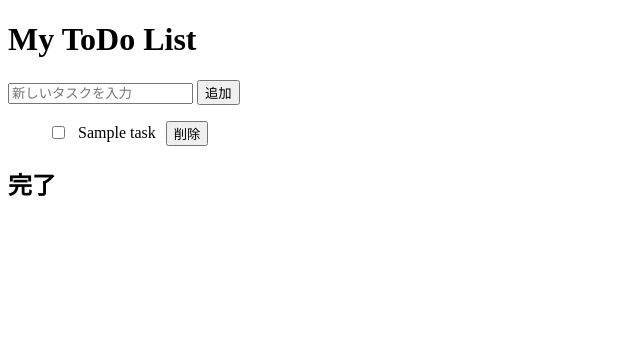
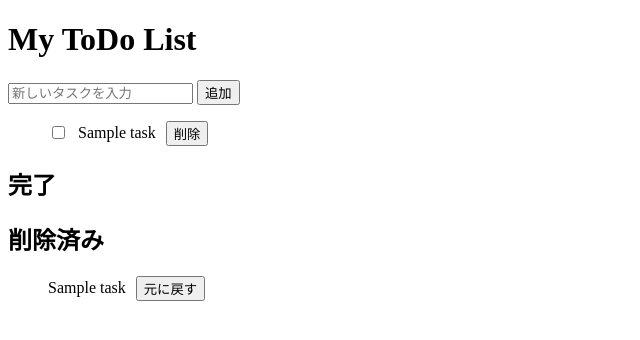
Before and after one commit to lixiangyu-nuco/todo-app, a Flask app: template templates/index.html in a window 1280 px wide. Shown: the top 340 px of the page, without its empty margins (0-640 px from the left). Run offline with Flask 3, Linux system fonts and the light colour scheme; the template is opened without the code that fills it: most values are stand-ins (such as "Sample title", 1, 10 or a date in 2020).

Commit message:
削除したタスクを元に戻す

```diff
--- a/app.py
+++ b/app.py
@@ -9,16 +9,25 @@ tasks = [
     {"name": "ToDoリストの作成", "done": False}
 ]
 
+# 削除したタスクを保存するリスト
+deleted_tasks = []
+
 # トップページを表示する
 @app.route("/")
 def index():
-    return render_template("index.html", tasks=tasks)
+    return render_template(
+        "index.html",
+        tasks=tasks,
+        deleted_tasks=deleted_tasks
+    )
 
 # タスクを削除する
 @app.route("/delete/<int:task_id>", methods=["POST"])
 def delete_task(task_id):
     if 0 <= task_id < len(tasks):
-        tasks.pop(task_id)
+        deleted_task = tasks.pop(task_id)
+        deleted_tasks.append(deleted_task)
+
     return redirect("/")
 
 # タスクを完了・未完了に切り替える
@@ -49,6 +58,15 @@ def add_task():
     return redirect("/")
 
 
+# 削除したタスクを元に戻す
+@app.route("/restore/<int:task_id>", methods=["POST"])
+def restore_task(task_id):
+    if 0 <= task_id < len(deleted_tasks):
+        restored_task = deleted_tasks.pop(task_id)
+        tasks.append(restored_task)
+
+    return redirect("/")
+
 # アプリを起動する
 if __name__ == "__main__":
     app.run(debug=True)
--- a/templates/index.html
+++ b/templates/index.html
@@ -58,5 +58,21 @@
             {% endif %}
         {% endfor %}
     </ul>
+
+    <!-- 削除したタスク一覧 -->
+    <h2>削除済み</h2>
+    <ul>
+        {% for task in deleted_tasks %}
+            <li>
+                {{ task.name }}
+
+                <!-- 復元ボタン -->
+                <form action="{{ url_for('restore_task', task_id=loop.index0) }}" method="POST">
+                    <button type="submit">元に戻す</button>
+                </form>
+            </li>
+        {% endfor %}
+    </ul>
+
 </body>
 </html>
```
